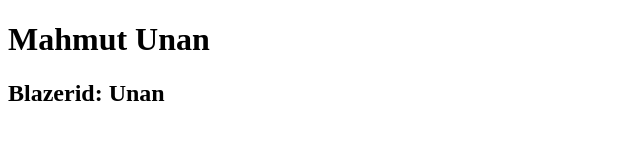
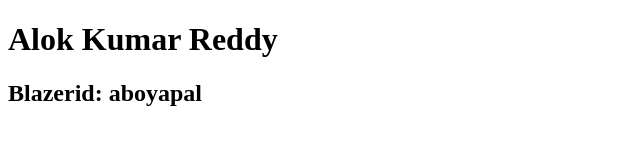
Before and after one commit to AlokReddy97/AdvancedWeb, a plain HTML site: page lab02/index.html in a window 1280 px wide. Shown: the whole page, without its empty margins (0-640 px from the left). Drawn offline with Linux system fonts and the light colour scheme.

Commit message:
Changed the content in index file

```diff
--- a/lab02/index.html
+++ b/lab02/index.html
@@ -5,7 +5,7 @@
     <title>Lab 02</title>
   </head>
   <body>
-    <h1>Mahmut Unan</h1>
-    <h2>Blazerid: Unan</h2>
+    <h1>Alok Kumar Reddy</h1>
+    <h2>Blazerid: aboyapal</h2>
   </body>
 </html>
```
